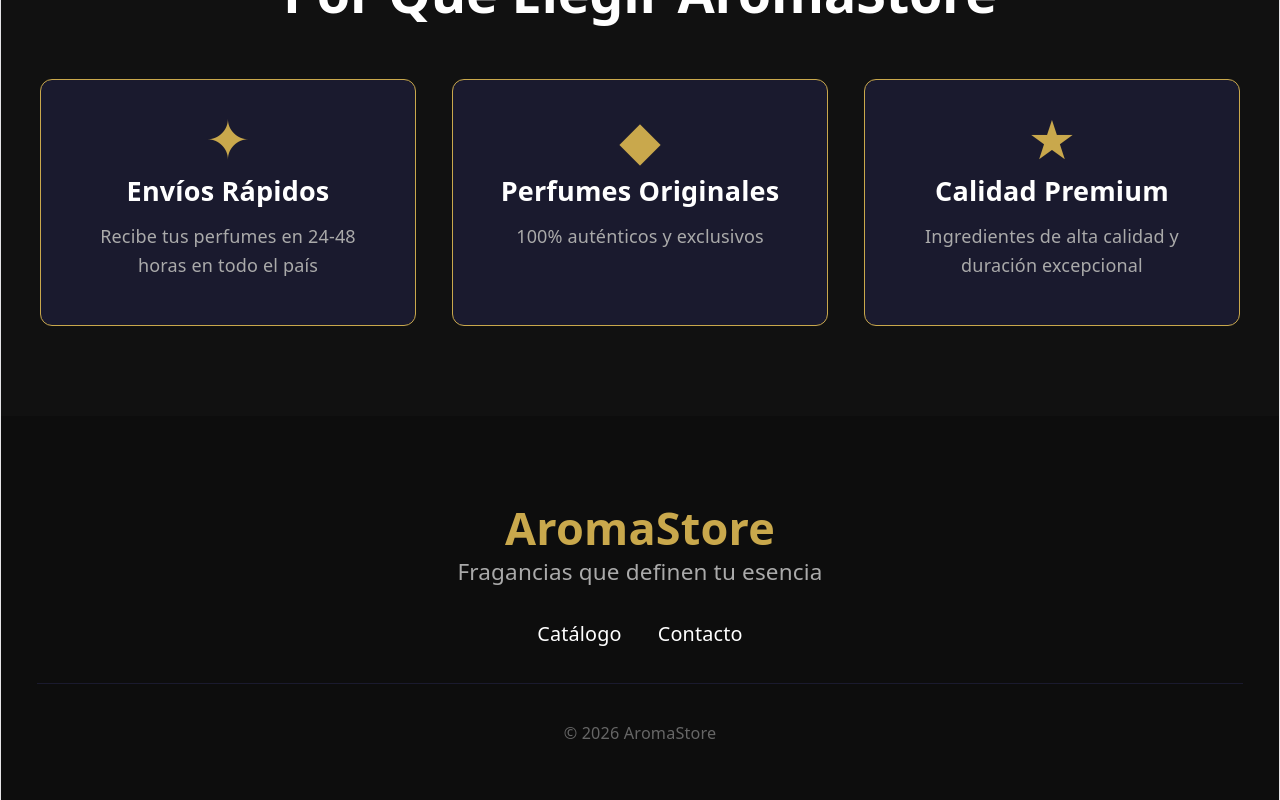
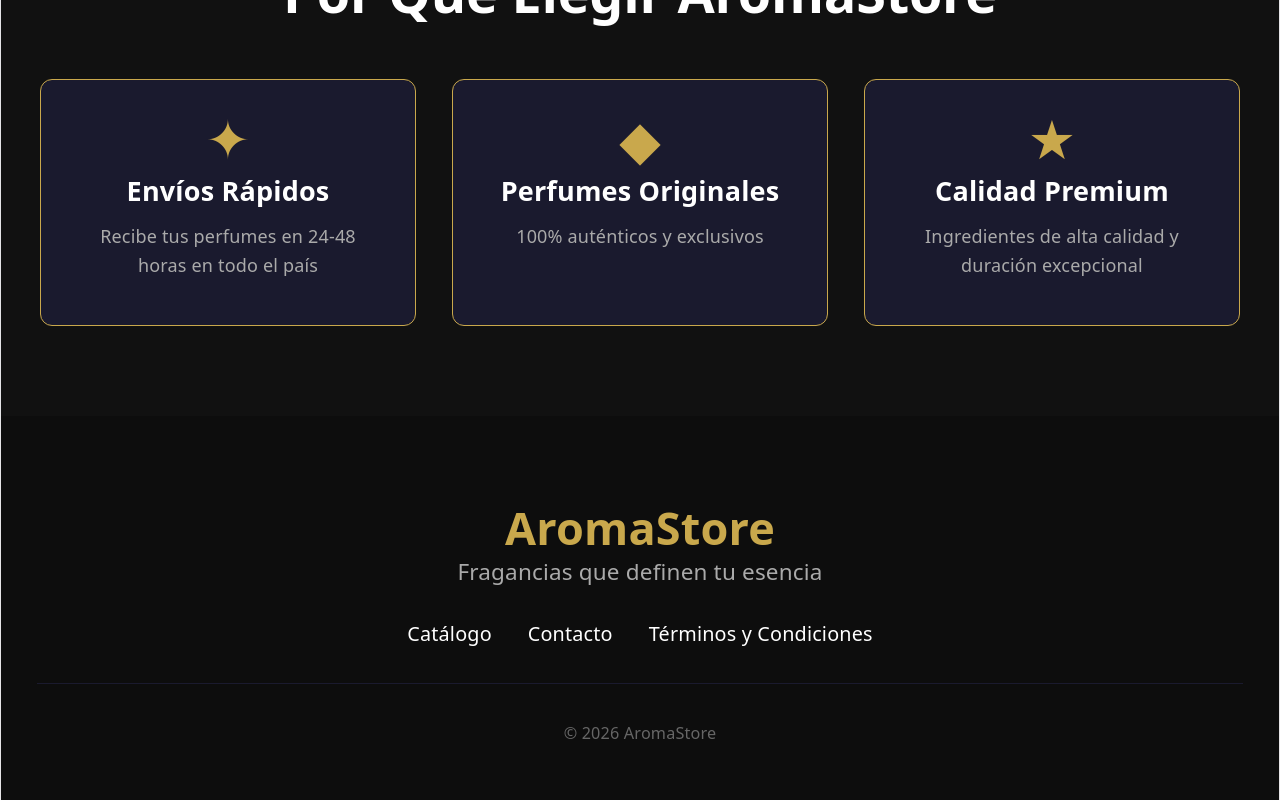
Before and after one commit to Diego-Back-End/aromastore-frontend, a React (Vite) app: page / in a window 1280 px wide. Shown: the part 751-1551 px from the top of the page. Built offline with nearby package versions, Linux system fonts and the light colour scheme.

Commit message:
feat: link términos en footer y ruta en App.jsx

```diff
--- a/src/App.jsx
+++ b/src/App.jsx
@@ -10,6 +10,7 @@ import Checkout from './pages/Checkout'
 import MisPedidos from './pages/MisPedidos'
 import Notificaciones from './pages/Notificaciones'
 import Perfil from './pages/Perfil'
+import Terminos from './pages/Terminos'
 
 function App() {
   return (
@@ -26,6 +27,7 @@ function App() {
         <Route path="/mis-pedidos" element={<MisPedidos />} />
         <Route path="/notificaciones" element={<Notificaciones />} />
         <Route path="/perfil" element={<Perfil />} />
+        <Route path="/terminos" element={<Terminos />} />
       </Routes>
     </BrowserRouter>
   )
--- a/src/pages/Catalogo.jsx
+++ b/src/pages/Catalogo.jsx
@@ -67,6 +67,7 @@ function Catalogo() {
         <div className="footer-links">
           <a href="/catalogo-productos" className="footer-link">Catálogo</a>
           <a href="/contacto" className="footer-link">Contacto</a>
+          <a href="/terminos" className="footer-link">Términos y Condiciones</a>
         </div>
         <div className="footer-copyright">
           © 2026 AromaStore
```
